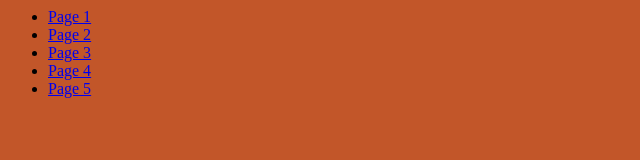
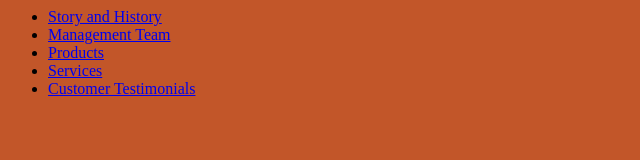
Before and after one commit to an-3624/382-Project-II, a plain HTML site: page left.html in a window 1280 px wide. Shown: the whole page, without its empty margins (0-640 px from the left). Drawn offline with Linux system fonts and the light colour scheme.

Commit message:
Update left.html

```diff
--- a/left.html
+++ b/left.html
@@ -5,11 +5,11 @@
 </head>
 <body bgcolor=#C25629>
   <ul>
-    <li><a href="abhi-part1.html" target="content">Page 1</a></li>
-    <li><a href="abhi-part2.html" target="content">Page 2</a></li>
-    <li><a href="chalen.html" target="content">Page 3</a></li>
-    <li><a href="vishal.html" target="content">Page 4</a></li>
-    <li><a href="part 5 edited by abhi.html" target="content">Page 5</a></li>
+    <li><a href="abhi-part1.html" target="content">Story and History</a></li>
+    <li><a href="abhi-part2.html" target="content">Management Team</a></li>
+    <li><a href="chalen.html" target="content">Products</a></li>
+    <li><a href="vishal.html" target="content">Services</a></li>
+    <li><a href="part 5 edited by abhi.html" target="content">Customer Testimonials</a></li>
   </ul>
 </body>
 </html>
```
